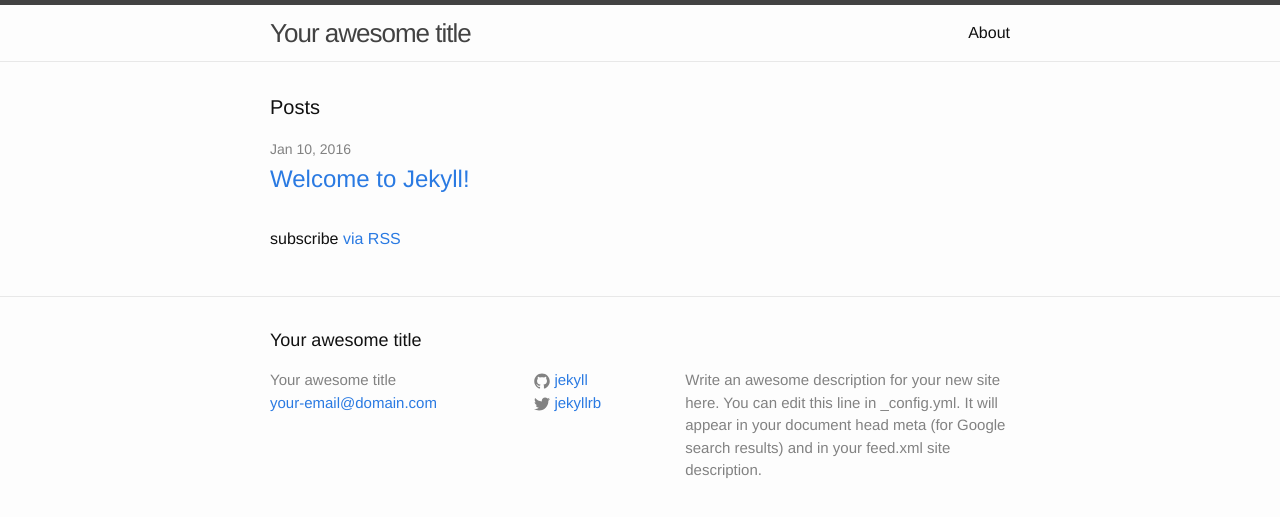
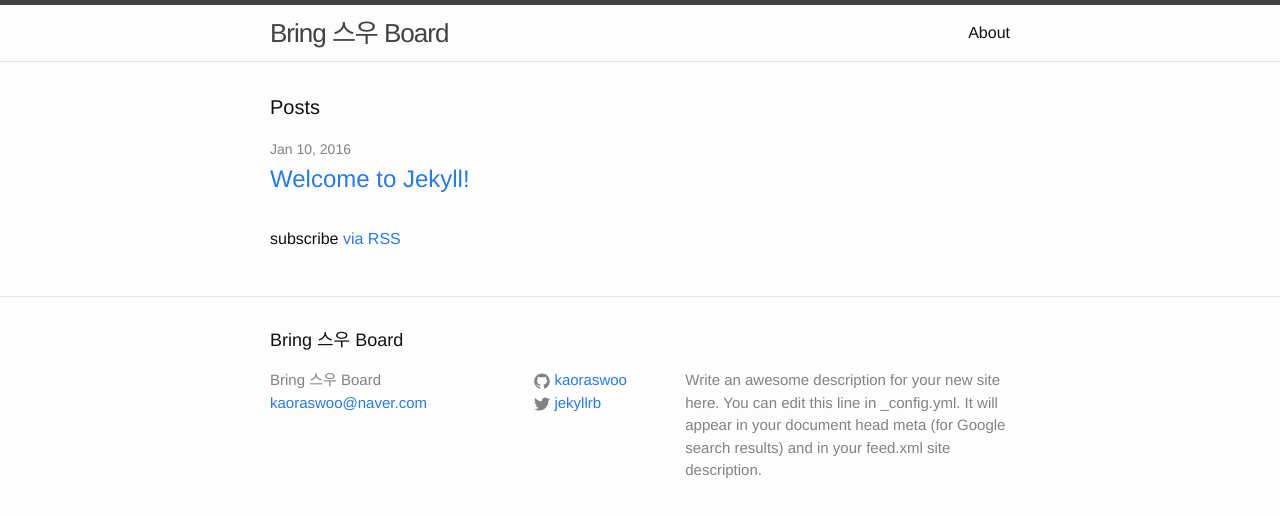
Before and after one commit to kaoraswoo/oldkaoraswoo.github.io, a Jekyll site: the page built from index.html, in a window 1280 px wide. Shown: the top 517 px of the page. Built offline with Jekyll 4.4.1, drawn with Linux system fonts in a browser that asks for light colours.

Commit message:
config setting

```diff
--- a/_config.yml
+++ b/_config.yml
@@ -6,16 +6,16 @@
 # 'jekyll serve'. If you change this file, please restart the server process.
 
 # Site settings
-title: Your awesome title
-email: your-email@domain.com
+title: Bring 스우 Board
+email: kaoraswoo@naver.com
 description: > # this means to ignore newlines until "baseurl:"
   Write an awesome description for your new site here. You can edit this
   line in _config.yml. It will appear in your document head meta (for
   Google search results) and in your feed.xml site description.
 baseurl: "" # the subpath of your site, e.g. /blog
-url: "http://yourdomain.com" # the base hostname & protocol for your site
+url: "http://kaoraswoo.github.io/" # the base hostname & protocol for your site
 twitter_username: jekyllrb
-github_username:  jekyll
+github_username:  kaoraswoo
 
 # Build settings
 markdown: kramdown
```
